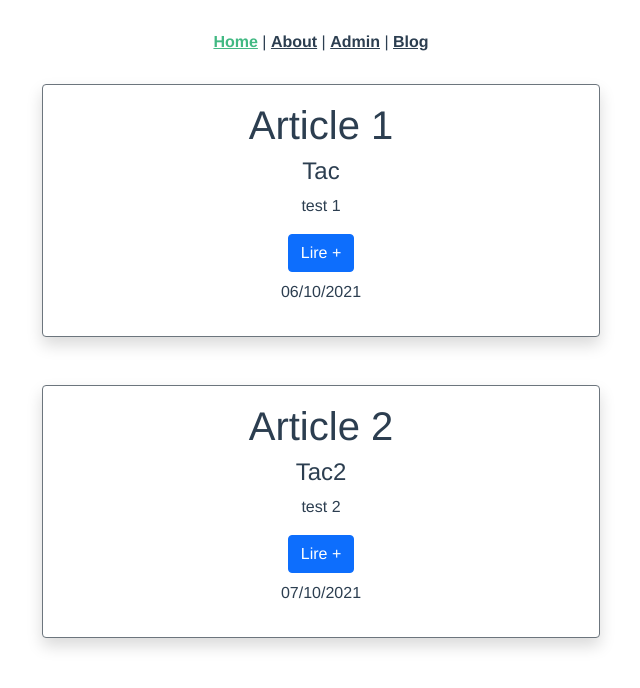
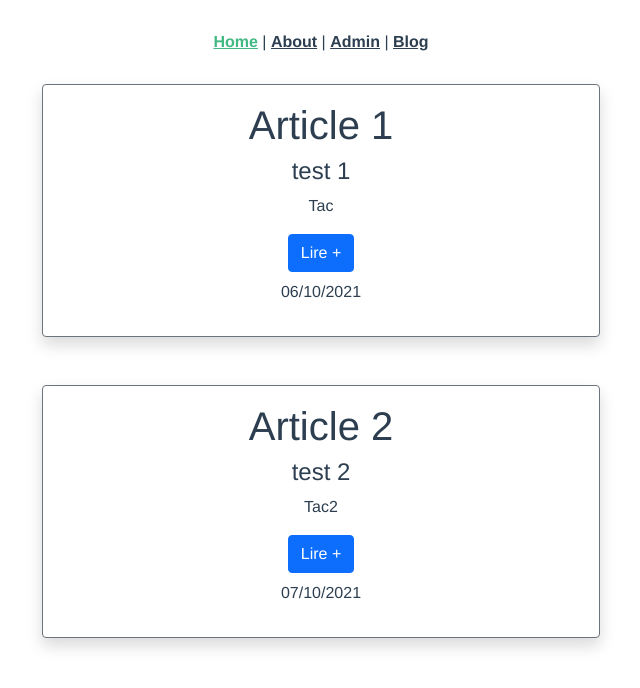
Before and after one commit to TortueBleu/blogJs, a Vue app in the folder blog_js/: page / in a window 1280 px wide. Shown: the top 688 px of the page, without its empty margins (319-959 px from the left). Built offline with nearby package versions, Linux system fonts and the light colour scheme.

Commit message:
modif de la page admin

```diff
--- a/blog_js/src/views/Home.vue
+++ b/blog_js/src/views/Home.vue
@@ -19,8 +19,9 @@
       "
     >
       <h1>{{ item.titre }}</h1>
-      <h4>{{ item.nom }}</h4>
-      <p>{{ item.intro }}</p>
+      <h4>{{ item.intro }}</h4>
+      <p>{{ item.nom }}</p>
+
       <button class="btn btn-primary mb-2">Lire +</button>
       <p>{{ item.date }}</p>
     </div>
--- a/blog_js/src/views/admin.vue
+++ b/blog_js/src/views/admin.vue
@@ -5,6 +5,9 @@
     <br /><br />
     <label>Entrer votre nom : &nbsp;</label>
     <input type="text" v-model="nom" />
+    <br /><br />
+    <label>Entrer votre intro: &nbsp;</label>
+    <input type="text" v-model="intro" />
     <br /><br />
     <label>Entrer votre texte : &nbsp;</label>
     <textarea rows="8" cols="100" v-model="content"> </textarea>
@@ -46,6 +49,7 @@ export default {
       contenu: [],
       titre: "",
       nom: "",
+      intro: "",
       text: "",
     };
   },
@@ -63,6 +67,7 @@ export default {
 
       this.listArticles.push({
         titre: this.titre,
+        intro: this.intro,
         content: this.content,
         date: DateNow.toLocaleDateString(),
         nom: this.nom,
@@ -73,6 +78,7 @@ export default {
       //   nom.value = "";
       this.titre = "";
       this.nom = "";
+      this.intro = "";
       this.content = "";
     },
     suppTask(index) {
@@ -82,8 +88,10 @@ export default {
       const content = this.listArticles[index];
       this.titre = content.titre;
       this.nom = content.nom;
+      this.intro = content.intro
       this.content = content.content;
       this.contenu.splice(index, 1);
+      this.listArticles.splice(index, 1);
     },
   },
 };
```
